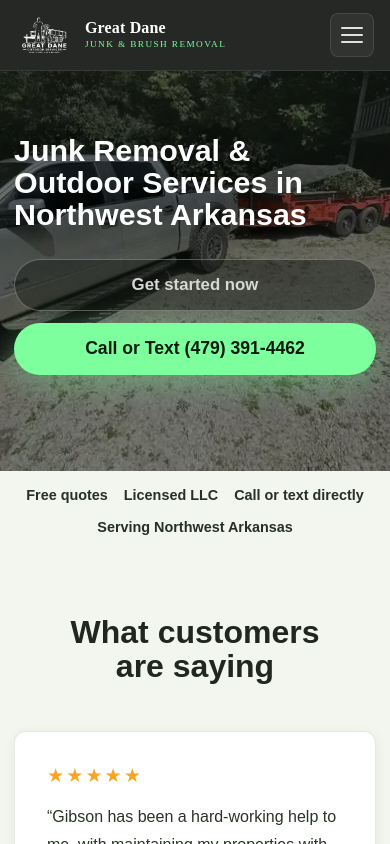
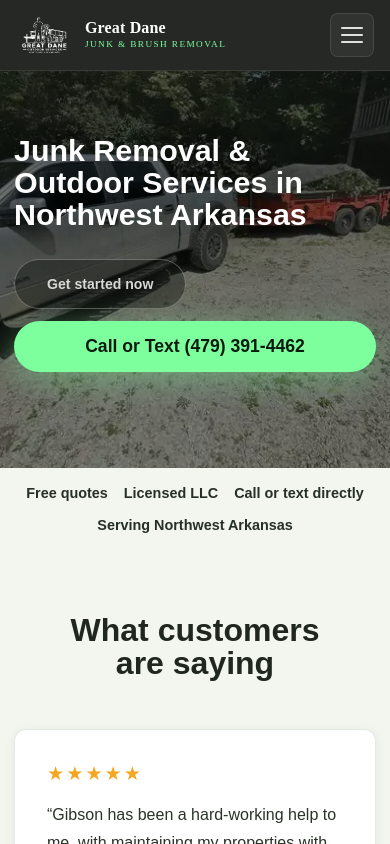
Before and after one commit to gpillow/Great-Dane-Outdoor-Services, a Next.js app: page / in a window 390 px wide. Shown: the top 844 px of the page. Built offline with nearby package versions, Linux system fonts and the light colour scheme.

Commit message:
Mobile hero: shrink 'Get started now' to compact secondary button
On mobile, make .home-btn-secondary auto-width, left-aligned, smaller
height and font so the Call/Text button reads as the clear primary CTA.

Co-Authored-By: Claude Sonnet 4.6 <noreply@anthropic.com>

```diff
--- a/app/globals.css
+++ b/app/globals.css
@@ -1001,6 +1001,13 @@
   .home-btn {
     width: 100%;
   }
+  .home-btn-secondary {
+    width: auto;
+    align-self: flex-start;
+    min-height: 40px;
+    font-size: 0.88rem;
+    padding-inline: 1.25rem;
+  }
   /* Mobile hero: hide extra elements, reorder to stars → h1 → trust → buttons */
   .home-hero-copy {
     display: flex;
```
